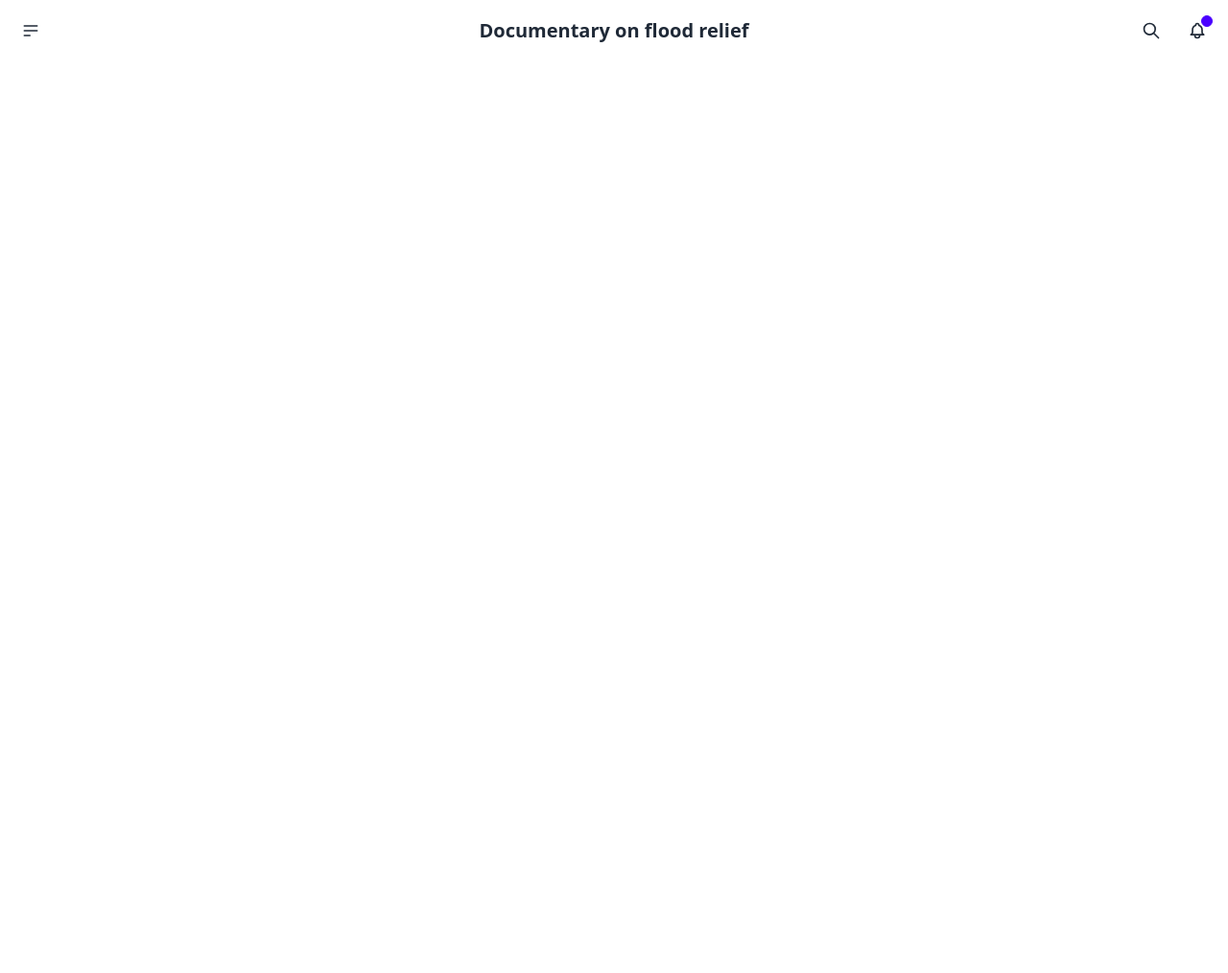
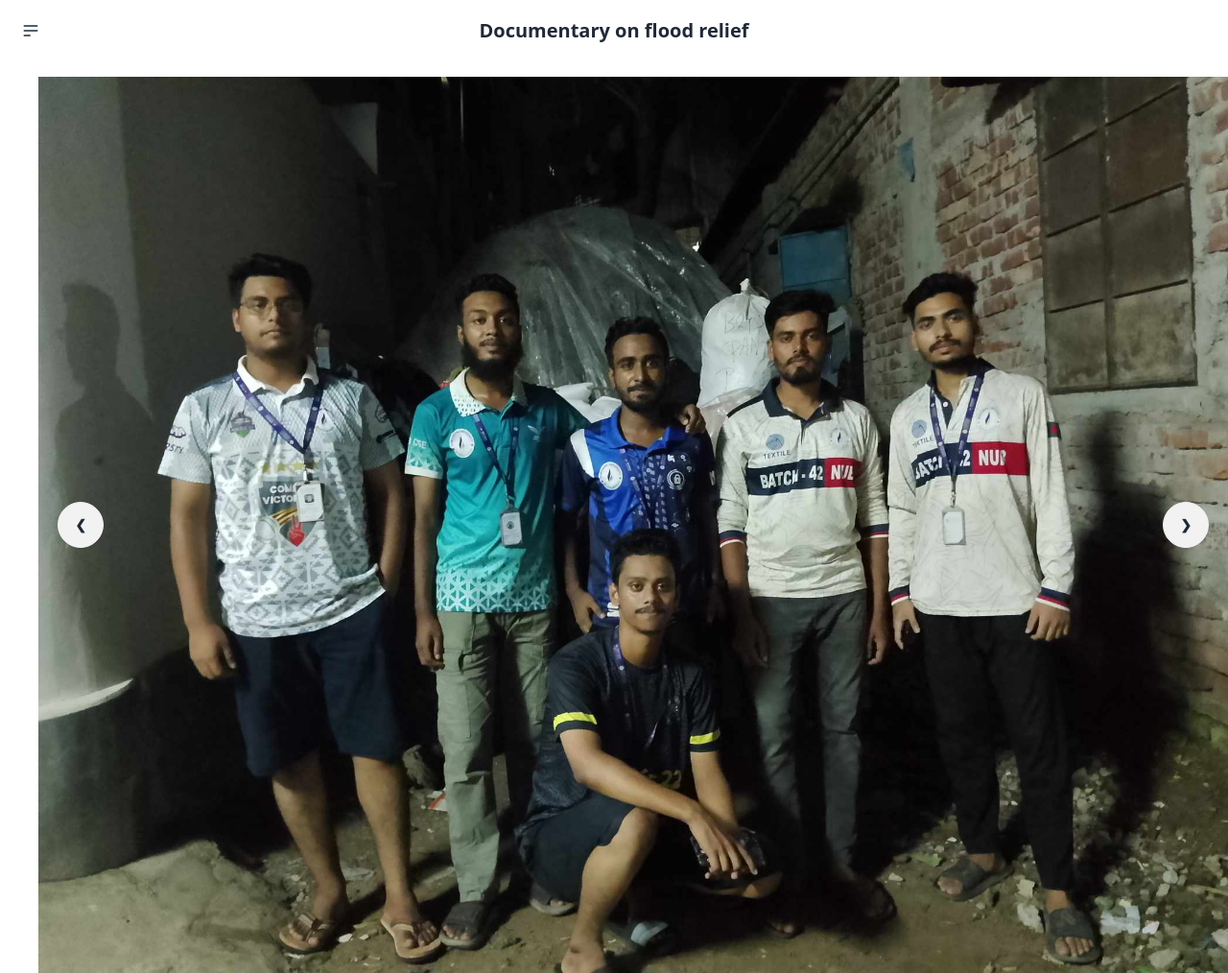
Before and after one commit to Mahadi200/We-are-with-the-flood-victims, a plain HTML site: page index.html in a window 1280 px wide. Shown: the whole page at 96% size. Before the commit the page ends 800 px from the top, so only its background shows below. Drawn offline with nearby package versions, Linux system fonts and the light colour scheme.

Commit message:
added nav and picture

```diff
--- a/index.html
+++ b/index.html
@@ -14,9 +14,9 @@
 
 </head>
 
-<body class="container mx-auto bg-cyan-300">
+<body class="container mx-auto ">
 
-  <header class="bg-cyan-200">
+  <header class="">
     <nav>
       <div class="navbar bg-base-100">
         <div class="navbar-start">
@@ -38,26 +38,42 @@
           <a class="btn btn-ghost text-xl">Documentary on flood relief</a>
         </div>
         <div class="navbar-end">
-          <button class="btn btn-ghost btn-circle">
-            <svg xmlns="http://www.w3.org/2000/svg" class="h-5 w-5" fill="none" viewBox="0 0 24 24"
-              stroke="currentColor">
-              <path stroke-linecap="round" stroke-linejoin="round" stroke-width="2"
-                d="M21 21l-6-6m2-5a7 7 0 11-14 0 7 7 0 0114 0z" />
-            </svg>
-          </button>
-          <button class="btn btn-ghost btn-circle">
-            <div class="indicator">
-              <svg xmlns="http://www.w3.org/2000/svg" class="h-5 w-5" fill="none" viewBox="0 0 24 24"
-                stroke="currentColor">
-                <path stroke-linecap="round" stroke-linejoin="round" stroke-width="2"
-                  d="M15 17h5l-1.405-1.405A2.032 2.032 0 0118 14.158V11a6.002 6.002 0 00-4-5.659V5a2 2 0 10-4 0v.341C7.67 6.165 6 8.388 6 11v3.159c0 .538-.214 1.055-.595 1.436L4 17h5m6 0v1a3 3 0 11-6 0v-1m6 0H9" />
-              </svg>
-              <span class="badge badge-xs badge-primary indicator-item"></span>
-            </div>
-          </button>
+
         </div>
       </div>
     </nav>
+    <dir>
+      <div class="carousel w-full">
+        <div id="slide1" class="carousel-item relative w-full">
+          <img src="./asset/gropu pic 0.jfif" class="w-full " />
+          <div class="absolute left-5 right-5 top-1/2 flex -translate-y-1/2 transform justify-between">
+            <a href="#slide4" class="btn btn-circle">❮</a>
+            <a href="#slide2" class="btn btn-circle">❯</a>
+          </div>
+        </div>
+        <div id="slide2" class="carousel-item relative w-full">
+          <img src="./asset/group pic 1.jfif" class="w-full h-" />
+          <div class="absolute left-5 right-5 top-1/2 flex -translate-y-1/2 transform justify-between">
+            <a href="#slide1" class="btn btn-circle">❮</a>
+            <a href="#slide3" class="btn btn-circle">❯</a>
+          </div>
+        </div>
+        <div id="slide3" class="carousel-item relative w-full">
+          <img src="./asset/group pic 2.jfif" class="w-full" />
+          <div class="absolute left-5 right-5 top-1/2 flex -translate-y-1/2 transform justify-between">
+            <a href="#slide2" class="btn btn-circle">❮</a>
+            <a href="#slide4" class="btn btn-circle">❯</a>
+          </div>
+        </div>
+        <div id="slide4" class="carousel-item relative w-full">
+          <img src="https://img.daisyui.com/images/stock/photo-1665553365602-b2fb8e5d1707.webp" class="w-full" />
+          <div class="absolute left-5 right-5 top-1/2 flex -translate-y-1/2 transform justify-between">
+            <a href="#slide3" class="btn btn-circle">❮</a>
+            <a href="#slide1" class="btn btn-circle">❯</a>
+          </div>
+        </div>
+      </div>
+    </dir>
   </header>
 
   <main>
```
Also changed, not shown: asset/Tusher.jpg (added), asset/gropu pic 0.jfif (added), asset/group pic 1.jfif (added), asset/group pic 2.jfif (added).
